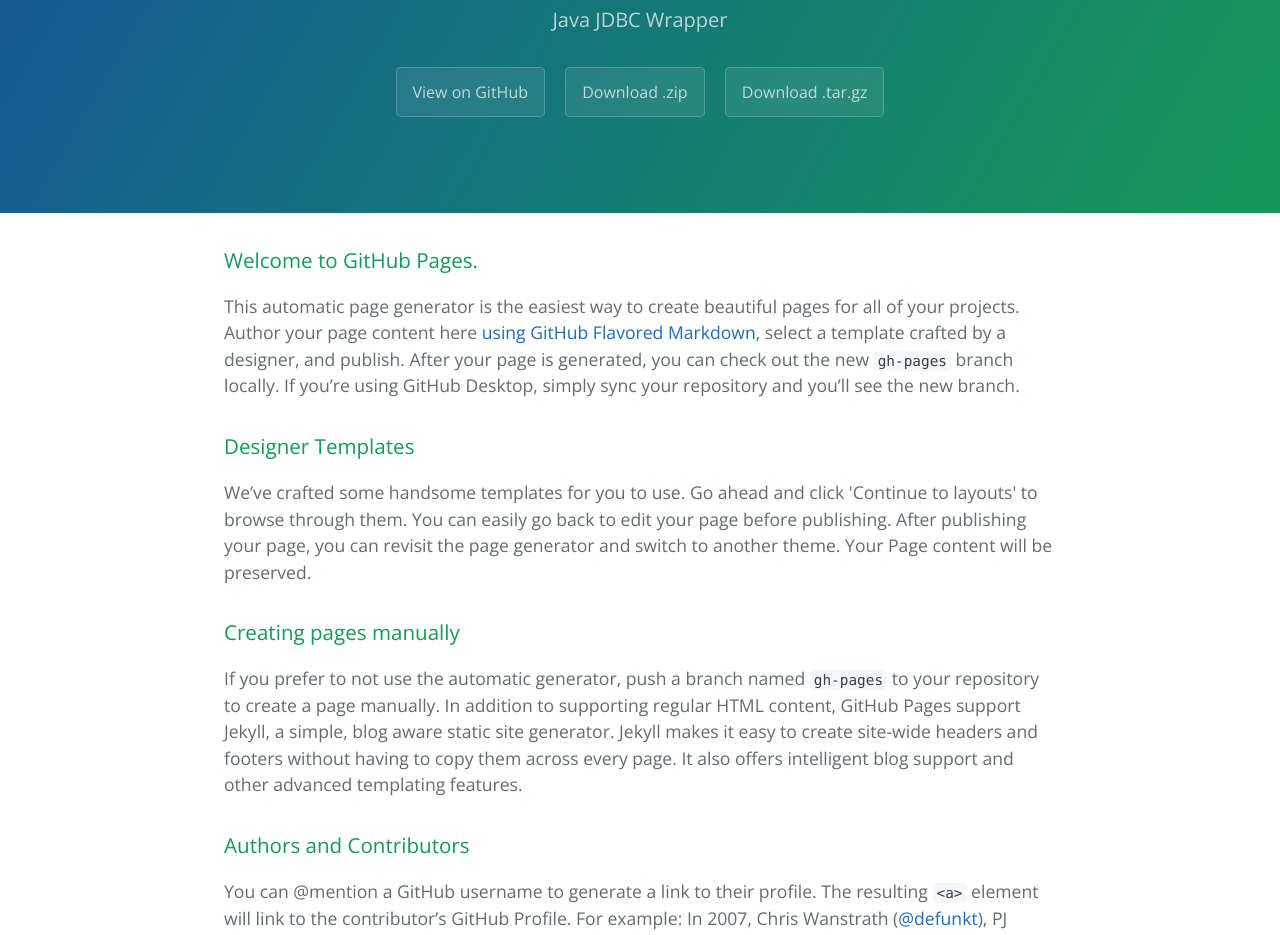
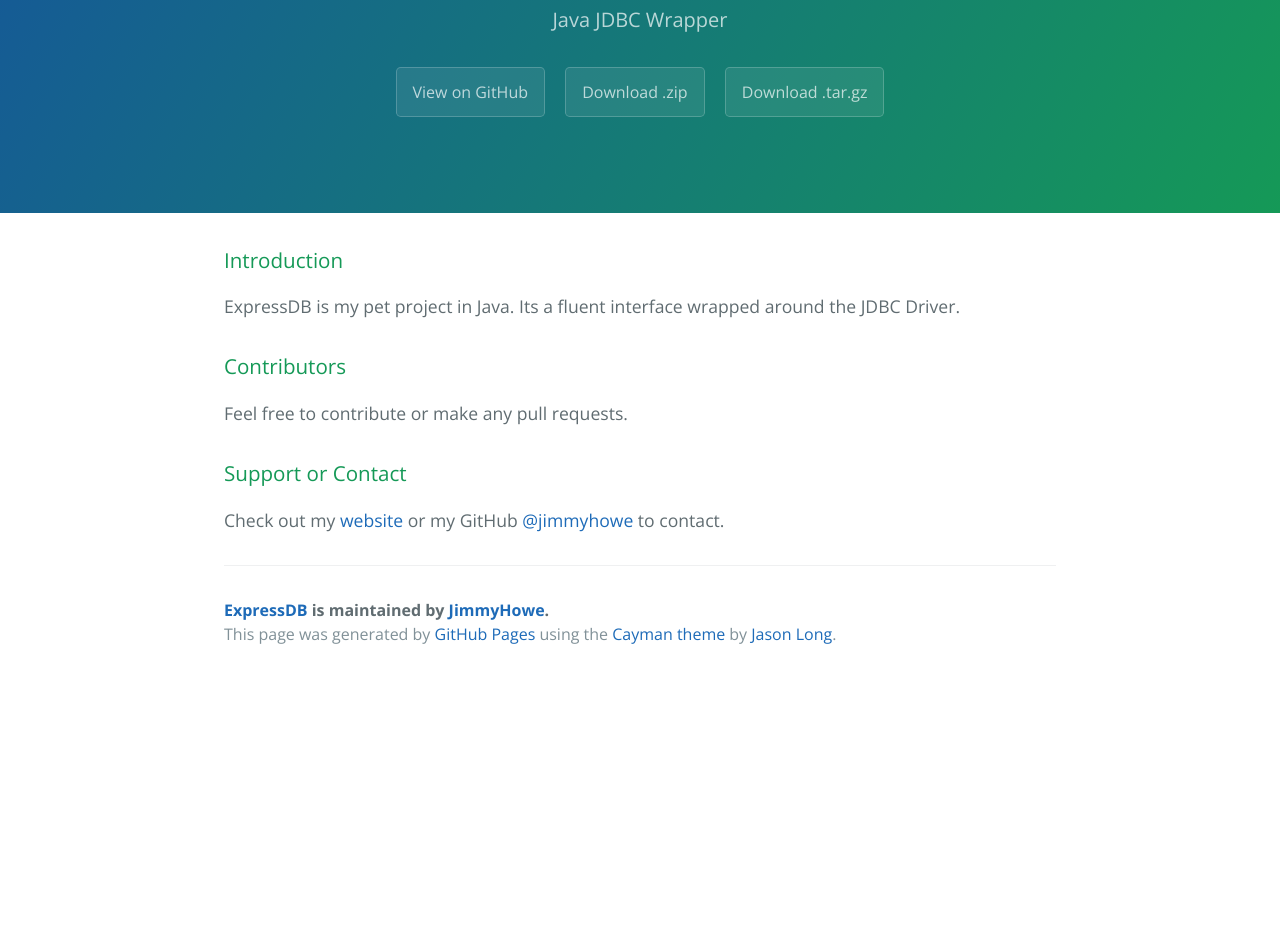
Before and after one commit to JimmyHowe/ExpressDB, a plain HTML site: page index.html in a window 1280 px wide. Shown: the part 170-1105 px from the top of the page. After the commit the page ends 848 px from the top, so only its background shows below. Drawn offline with nearby package versions, Linux system fonts and the light colour scheme.

Commit message:
Create gh-pages branch via GitHub

```diff
--- a/index.html
+++ b/index.html
@@ -2,7 +2,7 @@
 <html lang="en-us">
   <head>
     <meta charset="UTF-8">
-    <title>Expressdb by JimmyHowe</title>
+    <title>ExpressDB by JimmyHowe</title>
     <meta name="viewport" content="width=device-width, initial-scale=1">
     <link rel="stylesheet" type="text/css" href="stylesheets/normalize.css" media="screen">
     <link href='https://fonts.googleapis.com/css?family=Open+Sans:400,700' rel='stylesheet' type='text/css'>
@@ -11,7 +11,7 @@
   </head>
   <body>
     <section class="page-header">
-      <h1 class="project-name">Expressdb</h1>
+      <h1 class="project-name">ExpressDB</h1>
       <h2 class="project-tagline">Java JDBC Wrapper</h2>
       <a href="https://github.com/JimmyHowe/ExpressDB" class="btn">View on GitHub</a>
       <a href="https://github.com/JimmyHowe/ExpressDB/zipball/master" class="btn">Download .zip</a>
@@ -20,32 +20,22 @@
 
     <section class="main-content">
       <h3>
-<a id="welcome-to-github-pages" class="anchor" href="#welcome-to-github-pages" aria-hidden="true"><span aria-hidden="true" class="octicon octicon-link"></span></a>Welcome to GitHub Pages.</h3>
+<a id="introduction" class="anchor" href="#introduction" aria-hidden="true"><span aria-hidden="true" class="octicon octicon-link"></span></a>Introduction</h3>
 
-<p>This automatic page generator is the easiest way to create beautiful pages for all of your projects. Author your page content here <a href="https://guides.github.com/features/mastering-markdown/">using GitHub Flavored Markdown</a>, select a template crafted by a designer, and publish. After your page is generated, you can check out the new <code>gh-pages</code> branch locally. If you’re using GitHub Desktop, simply sync your repository and you’ll see the new branch.</p>
+<p>ExpressDB is my pet project in Java. Its a fluent interface wrapped around the JDBC Driver.</p>
 
 <h3>
-<a id="designer-templates" class="anchor" href="#designer-templates" aria-hidden="true"><span aria-hidden="true" class="octicon octicon-link"></span></a>Designer Templates</h3>
+<a id="contributors" class="anchor" href="#contributors" aria-hidden="true"><span aria-hidden="true" class="octicon octicon-link"></span></a>Contributors</h3>
 
-<p>We’ve crafted some handsome templates for you to use. Go ahead and click 'Continue to layouts' to browse through them. You can easily go back to edit your page before publishing. After publishing your page, you can revisit the page generator and switch to another theme. Your Page content will be preserved.</p>
-
-<h3>
-<a id="creating-pages-manually" class="anchor" href="#creating-pages-manually" aria-hidden="true"><span aria-hidden="true" class="octicon octicon-link"></span></a>Creating pages manually</h3>
-
-<p>If you prefer to not use the automatic generator, push a branch named <code>gh-pages</code> to your repository to create a page manually. In addition to supporting regular HTML content, GitHub Pages support Jekyll, a simple, blog aware static site generator. Jekyll makes it easy to create site-wide headers and footers without having to copy them across every page. It also offers intelligent blog support and other advanced templating features.</p>
-
-<h3>
-<a id="authors-and-contributors" class="anchor" href="#authors-and-contributors" aria-hidden="true"><span aria-hidden="true" class="octicon octicon-link"></span></a>Authors and Contributors</h3>
-
-<p>You can @mention a GitHub username to generate a link to their profile. The resulting <code>&lt;a&gt;</code> element will link to the contributor’s GitHub Profile. For example: In 2007, Chris Wanstrath (<a href="https://github.com/defunkt" class="user-mention">@defunkt</a>), PJ Hyett (<a href="https://github.com/pjhyett" class="user-mention">@pjhyett</a>), and Tom Preston-Werner (<a href="https://github.com/mojombo" class="user-mention">@mojombo</a>) founded GitHub.</p>
+<p>Feel free to contribute or make any pull requests.</p>
 
 <h3>
 <a id="support-or-contact" class="anchor" href="#support-or-contact" aria-hidden="true"><span aria-hidden="true" class="octicon octicon-link"></span></a>Support or Contact</h3>
 
-<p>Having trouble with Pages? Check out our <a href="https://help.github.com/pages">documentation</a> or <a href="https://github.com/contact">contact support</a> and we’ll help you sort it out.</p>
+<p>Check out my <a href="http://jimmyhowe.com">website</a> or my GitHub <a href="https://github.com/jimmyhowe" class="user-mention">@jimmyhowe</a> to contact.</p>
 
       <footer class="site-footer">
-        <span class="site-footer-owner"><a href="https://github.com/JimmyHowe/ExpressDB">Expressdb</a> is maintained by <a href="https://github.com/JimmyHowe">JimmyHowe</a>.</span>
+        <span class="site-footer-owner"><a href="https://github.com/JimmyHowe/ExpressDB">ExpressDB</a> is maintained by <a href="https://github.com/JimmyHowe">JimmyHowe</a>.</span>
 
         <span class="site-footer-credits">This page was generated by <a href="https://pages.github.com">GitHub Pages</a> using the <a href="https://github.com/jasonlong/cayman-theme">Cayman theme</a> by <a href="https://twitter.com/jasonlong">Jason Long</a>.</span>
       </footer>
```
Also changed, not shown: params.json (+2 -2 lines).
